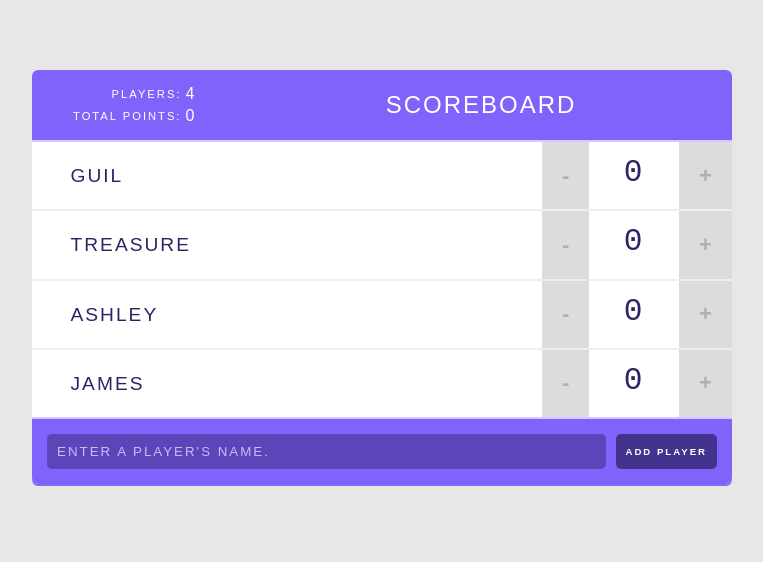
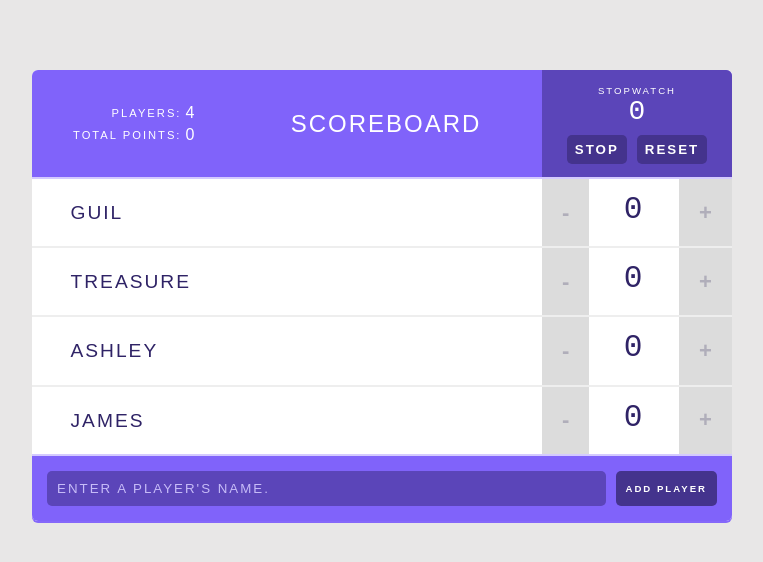
Before and after one commit to gnenov89/IScoreBoard, a React (Create React App) app in the folder scoreboard/: page / in a window 1280 px wide. Shown: the top 562 px of the page, without its empty margins (258-1021 px from the left). Built offline with nearby package versions, Linux system fonts and the light colour scheme.

Commit message:
stopwatch added

```diff
--- a/scoreboard/src/components/Header.js
+++ b/scoreboard/src/components/Header.js
@@ -1,11 +1,14 @@
 import React from 'react';
 import Stats from './Stats';
+import Stopwatch from './Stopwatch';
+
 
 const Header = (props) => {
     return (
       <header>
         <Stats players={props.players}/>
         <h1>{ props.title }</h1>
+        <Stopwatch />
       </header>
     );
   }
--- /dev/null
+++ b/scoreboard/src/components/Stopwatch.js
@@ -0,0 +1,30 @@
+import React, { Component } from 'react';
+
+class Stopwatch extends Component {
+
+    state = {
+        isRunning: false
+    };
+
+    handleStopwatch = () => {
+        this.setState({
+            isRunning: !this.state.isRunning
+        });
+    }
+
+    render() {
+        return (
+            <div className="stopwatch">
+                  <h2>Stopwatch</h2>
+                  <span className="stopwatch-time">0</span>
+                  <button onClick={this.handleStopwatch}>
+                      { this.state.isRunning ? 'Start' : 'Stop' }
+                  </button>
+                  <button>Reset</button>
+            </div>
+
+        );
+    }
+}
+
+export default Stopwatch;
```
